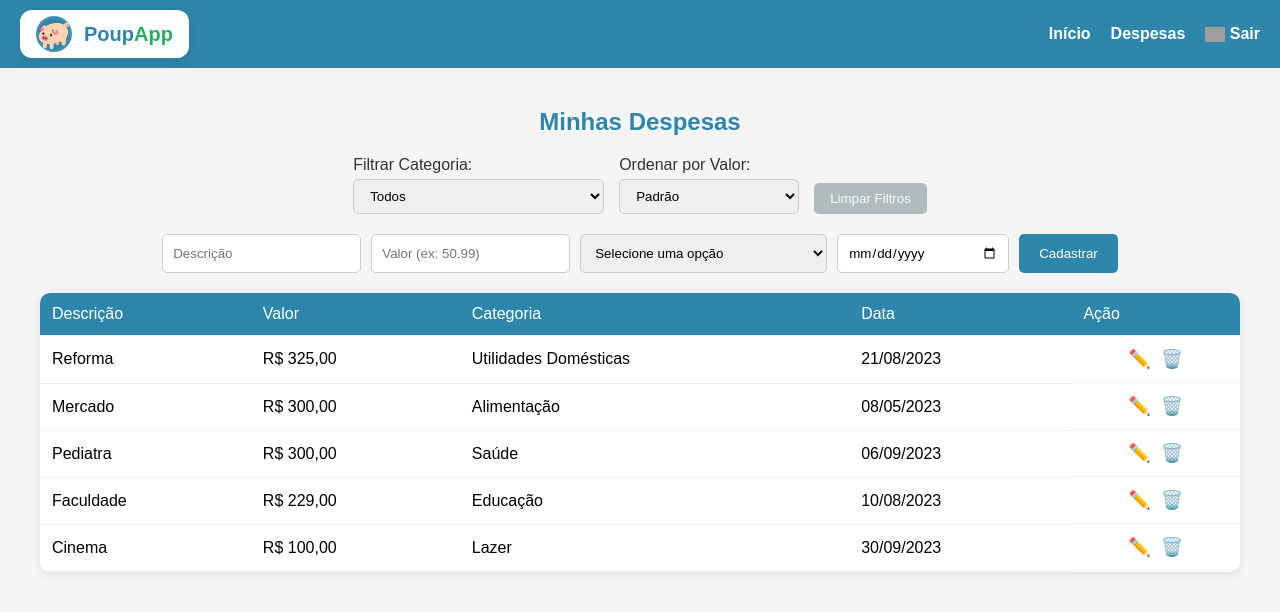
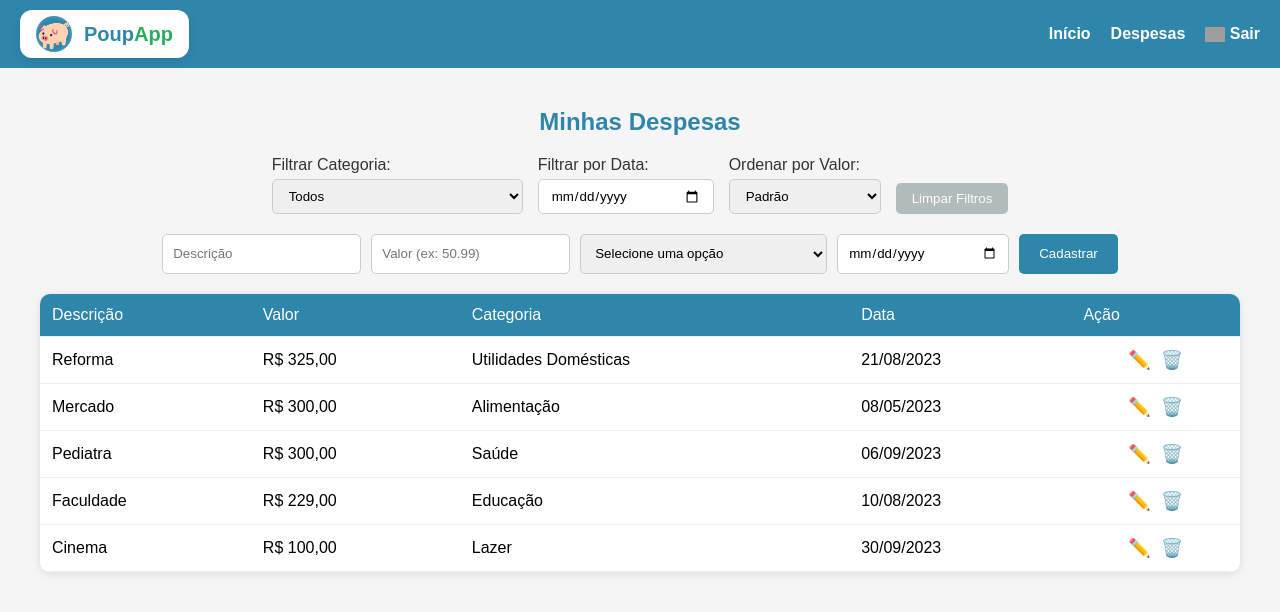
Before and after one commit to amanda-holanda/poupapp, a React (Vite) app: page / in a window 1280 px wide. Shown: the top 612 px of the page. Built offline with nearby package versions, Linux system fonts and the light colour scheme; grey boxes are pictures that could not be loaded.

Commit message:
filtro de data

```diff
--- a/src/App.jsx
+++ b/src/App.jsx
@@ -49,6 +49,12 @@ const App = () => {
   // Estado dos filtros
   const [categoryFilter, setCategoryFilter] = useState('Todos');
   const [sortOrder, setSortOrder] = useState('');
+  const [dateFilter, setDateFilter] = useState('');
+
+  // Função para lidar com filtro por data única
+  const handleDateFilterChange = (date) => {
+    setDateFilter(date);
+  };
 
   // Filtra e ordena as despesas
   const filteredExpenses = useMemo(() => {
@@ -57,6 +63,14 @@ const App = () => {
     // Filtro por categoria
     if (categoryFilter !== 'Todos') {
       result = result.filter(exp => exp.category === categoryFilter);
+    }
+
+    // Filtro por data única
+    if (dateFilter) {
+      result = result.filter(exp => {
+        const expenseDate = exp.date.split('/').reverse().join('-');
+        return expenseDate === dateFilter;
+      });
     }
 
     // Ordenação por valor
@@ -69,7 +83,7 @@ const App = () => {
     }
 
     return result;
-  }, [expenses, categoryFilter, sortOrder]);
+  }, [expenses, categoryFilter, sortOrder, dateFilter]);
 
   // Adiciona nova despesa
   const handleAddExpense = (newExpense) => {
@@ -99,6 +113,7 @@ const App = () => {
   const handleClearFilters = () => {
     setCategoryFilter('Todos');
     setSortOrder('');
+    setDateFilter('');
   };
 
   return (
@@ -112,6 +127,7 @@ const App = () => {
           onCategoryChange={setCategoryFilter}
           onSortValue={setSortOrder}
           onClearFilters={handleClearFilters}
+          onDateFilterChange={handleDateFilterChange}
         />
 
         <ExpenseForm
--- a/src/components/Filters/index.jsx
+++ b/src/components/Filters/index.jsx
@@ -1,55 +1,80 @@
 import { useState } from 'react';
 import './styles.css';
 
-const Filters = ({ categories, onCategoryChange, onSortValue, onClearFilters }) => {
+const Filters = ({
+  categories,
+  onCategoryChange,
+  onSortValue,
+  onClearFilters,
+  onDateFilterChange
+}) => {
   const [selectedCategory, setSelectedCategory] = useState('Todos');
   const [sortValue, setSortValue] = useState('');
-
-  const handleCategoryChange = (e) => {
-    const category = e.target.value;
-    setSelectedCategory(category);
-    onCategoryChange(category);
-  };
-
-  const handleSortChange = (e) => {
-    const value = e.target.value;
-    setSortValue(value);
-    onSortValue(value);
-  };
+  const [filterDate, setFilterDate] = useState('');
 
   const handleClearFilters = () => {
     setSelectedCategory('Todos');
     setSortValue('');
+    setFilterDate('');
     onClearFilters();
+  };
+
+  const handleDateChange = (e) => {
+    const date = e.target.value;
+    setFilterDate(date);
+    onDateFilterChange(date);
   };
 
   return (
     <div className="filters">
+      {/* Filtro de Categoria */}
       <label>
         Filtrar Categoria:
-        <select value={selectedCategory} onChange={handleCategoryChange}>
+        <select
+          value={selectedCategory}
+          onChange={(e) => {
+            setSelectedCategory(e.target.value);
+            onCategoryChange(e.target.value);
+          }}
+        >
           {categories.map((category) => (
-            <option key={category} value={category}>
-              {category}
-            </option>
+            <option key={category} value={category}>{category}</option>
           ))}
         </select>
       </label>
 
+      {/* Filtro por Data Única */}
+      <label>
+        Filtrar por Data:
+        <input
+          type="date"
+          value={filterDate}
+          onChange={handleDateChange}
+          max={new Date().toISOString().split('T')[0]}
+        />
+      </label>
+
+      {/* Ordenação por Valor */}
       <label>
         Ordenar por Valor:
-        <select value={sortValue} onChange={handleSortChange}>
+        <select
+          value={sortValue}
+          onChange={(e) => {
+            setSortValue(e.target.value);
+            onSortValue(e.target.value);
+          }}
+        >
           <option value="">Padrão</option>
           <option value="asc">Menor para Maior</option>
           <option value="desc">Maior para Menor</option>
         </select>
       </label>
 
+      {/* Botão Limpar Filtros */}
       <button
-        type="button"
         className="clear-filters"
         onClick={handleClearFilters}
-        disabled={selectedCategory === 'Todos' && sortValue === ''}
+        disabled={selectedCategory === 'Todos' && !sortValue && !filterDate}
       >
         Limpar Filtros
       </button>
--- a/src/components/Filters/styles.css
+++ b/src/components/Filters/styles.css
@@ -15,12 +15,13 @@
   color: #333;
 }
 
-.filters select {
+.filters select,
+.filters input[type="date"] {
   padding: 8px 12px;
   border-radius: 5px;
   border: 1px solid #ccc;
   font-family: 'Poppins', sans-serif;
-  min-width: 180px;
+  min-width: 150px;
 }
 
 .clear-filters {
```
